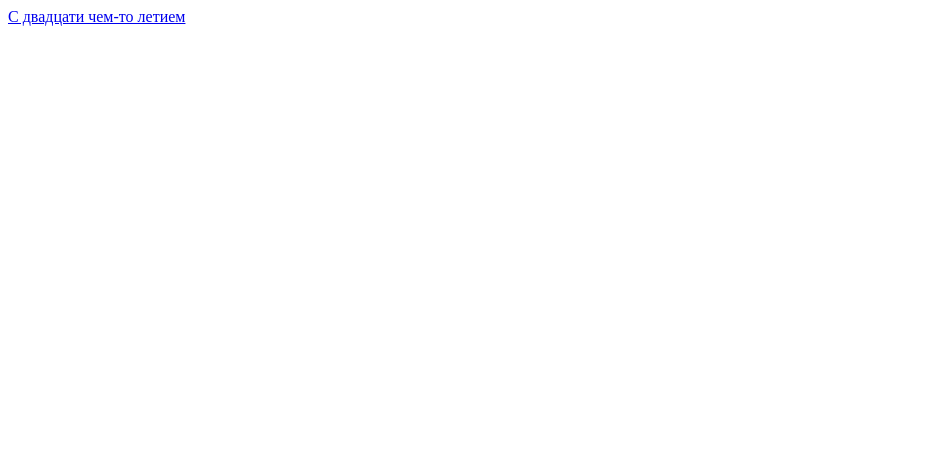
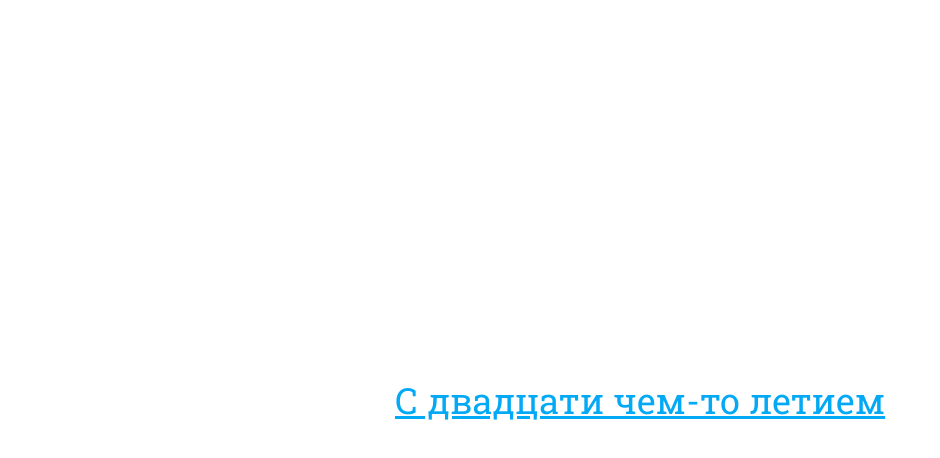
Before and after one commit to suciedad/suciedad.github.io, a plain HTML site: page 2.html in a window 1280 px wide. Shown: the whole page, without its empty margins (0-940 px from the left). Drawn offline with Linux system fonts and the light colour scheme.

Commit message:
Complete

```diff
--- a/2.html
+++ b/2.html
@@ -4,9 +4,11 @@
   <meta charset="UTF-8">
   <meta name="viewport" content="width=device-width, initial-scale=1.0">
   <meta http-equiv="X-UA-Compatible" content="ie=edge">
+  <link rel="stylesheet" href="style.css">
+  <link href="https://fonts.googleapis.com/css?family=Roboto+Slab&display=swap" rel="stylesheet">
   <title>Etogo</title>
 </head>
 <body>
-  <a href="3.html">С двадцати чем-то летием</a>
+  <a href="3.html" class="info">С двадцати чем-то летием</a>
 </body>
 </html>
--- a/style.css
+++ b/style.css
@@ -6,9 +6,16 @@ body {
 
 .info {
   display: block;
-  transform: translate3d(-50%, -50%, 0);
+  position: absolute;
   left: 50%;
   top: 50%;
-  position: absolute;
+  font-family: 'Roboto Slab', sans-serif;
   font-size: 36px;
+  color: #03a9f4;
+  transform: translate3d(-50%, -50%, 0);
+  text-align: center;
 }
+
+.info:visited {
+  color: #03a9f4;
+}
```
Also changed, not shown: 1.html (+3 -1 lines), 3.html (+3 -1 lines), 4.html (+3 -1 lines), 5.html (+3 -1 lines), 6.html (+3 -1 lines), 7.html (+2 -0 lines), index.html (+1 -0 lines).
